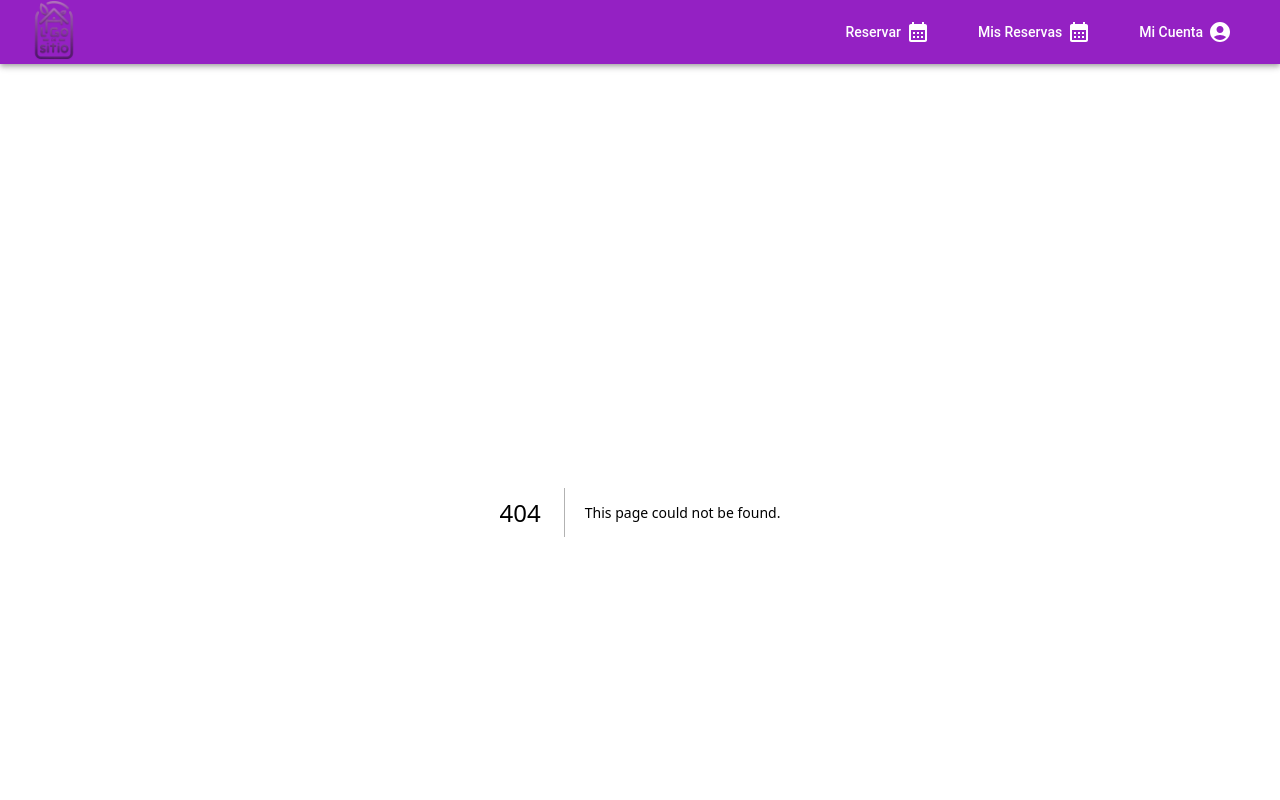
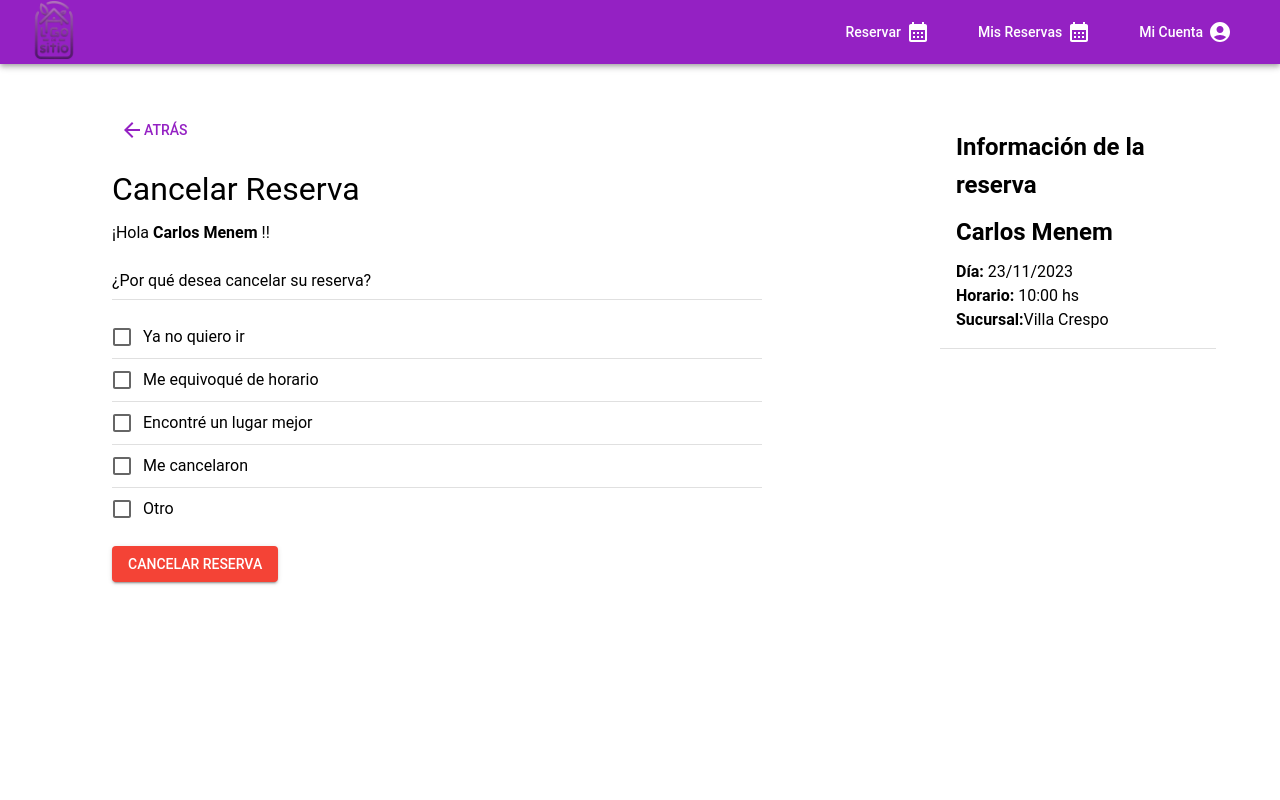
Before and after one commit to javiertrombetta/p5-front-mi-turno, a Next.js app: page /reservation/cancel in a window 1280 px wide. Before the commit this address had no page. Shown: the top 800 px of the page. Built offline with nearby package versions, Linux system fonts and the light colour scheme.

Commit message:
popups & view cancel done

```diff
--- /dev/null
+++ b/src/app/reservation/cancel/page.jsx
@@ -0,0 +1,23 @@
+"use client";
+import CancelReservation from "@/components/CancelReservation";
+import ReservationCard from "@/components/ReservationCard";
+import { Container, Grid } from "@mui/material";
+
+const page = () => {
+  return (
+    <Container>
+      <Grid container spacing={2}>
+        <Grid item xs={12} md={9}>
+          {/* En pantallas pequeñas (xs) toma el 100% del ancho, en pantallas medianas (md) toma el 75% */}
+          <CancelReservation />
+        </Grid>
+        <Grid item xs={12} md={3}>
+          {/* En pantallas pequeñas (xs) toma el 100% del ancho, en pantallas medianas (md) toma el 25% */}
+          <ReservationCard />
+        </Grid>
+      </Grid>
+    </Container>
+  );
+};
+
+export default page;
--- a/src/app/reservation/page.jsx
+++ b/src/app/reservation/page.jsx
@@ -1,7 +1,5 @@
 import { Container } from "@mui/material";
 import Checkout from "../../components/Checkout";
-import Navbar from "@/commons/Navbar";
-import Footer from "@/commons/Footer";
 
 const Reservation = () => {
   return (
--- /dev/null
+++ b/src/components/CancelReservation.jsx
@@ -0,0 +1,117 @@
+import Typography from "@mui/material/Typography";
+import Box from "@mui/material/Box";
+import Button from "@mui/material/Button";
+import ArrowBackIcon from "@mui/icons-material/ArrowBack";
+import Checkbox from "@mui/material/Checkbox";
+import FormControlLabel from "@mui/material/FormControlLabel";
+import { useState } from "react";
+import { Divider } from "@mui/material";
+
+const CancelReservation = ({ usuario, onBackButtonClick }) => {
+  const [reasons, setReasons] = useState({
+    noQuieroIr: false,
+    meEquivoqueDeHorario: false,
+    encontreLugarMejor: false,
+    meCancelaron: false,
+    otro: false,
+  });
+
+  const data = {
+    nombre: "Carlos Menem",
+  };
+
+  const handleCheckboxChange = (event) => {
+    setReasons({ ...reasons, [event.target.name]: event.target.checked });
+  };
+
+  const handleCancelClick = () => {
+    // Aquí puedes realizar la lógica de cancelación de la reserva
+    console.log("Reserva cancelada con razones:", reasons);
+  };
+
+  return (
+    <Box marginLeft={6} maxWidth={650}>
+      <Button variant="text" color="primary" onClick={onBackButtonClick}>
+        <ArrowBackIcon /> Atrás
+      </Button>
+      <br />
+      <br />
+
+      <Typography variant="h5" gutterBottom>
+        Cancelar Reserva
+      </Typography>
+      <Typography variant="body1" gutterBottom>
+        ¡Hola <b>{data.nombre}</b> !!
+        <br />
+        <br />
+        ¿Por qué desea cancelar su reserva?
+      </Typography>
+      <Divider />
+      <Box mt={2} mb={2} display="flex" flexDirection="column">
+        <FormControlLabel
+          control={
+            <Checkbox
+              checked={reasons.noQuieroIr}
+              onChange={handleCheckboxChange}
+              name="noQuieroIr"
+            />
+          }
+          label="Ya no quiero ir"
+        />
+        <Divider />
+
+        <FormControlLabel
+          control={
+            <Checkbox
+              checked={reasons.meEquivoqueDeHorario}
+              onChange={handleCheckboxChange}
+              name="meEquivoqueDeHorario"
+            />
+          }
+          label="Me equivoqué de horario"
+        />
+        <Divider />
+
+        <FormControlLabel
+          control={
+            <Checkbox
+              checked={reasons.encontreLugarMejor}
+              onChange={handleCheckboxChange}
+              name="encontreLugarMejor"
+            />
+          }
+          label="Encontré un lugar mejor"
+        />
+        <Divider />
+
+        <FormControlLabel
+          control={
+            <Checkbox
+              checked={reasons.meCancelaron}
+              onChange={handleCheckboxChange}
+              name="meCancelaron"
+            />
+          }
+          label="Me cancelaron"
+        />
+        <Divider />
+
+        <FormControlLabel
+          control={
+            <Checkbox
+              checked={reasons.otro}
+              onChange={handleCheckboxChange}
+              name="otro"
+            />
+          }
+          label="Otro"
+        />
+      </Box>
+      <Button variant="contained" color="error" onClick={handleCancelClick}>
+        Cancelar Reserva
+      </Button>
+    </Box>
+  );
+};
+
+export default CancelReservation;
--- /dev/null
+++ b/src/components/ReservationCard.jsx
@@ -0,0 +1,24 @@
+import { Card, CardContent, Divider, Typography } from "@mui/material";
+
+const ReservationCard = () => {
+  return (
+    <div marginLeft={6}>
+      <CardContent>
+        <Typography variant="h6" gutterBottom>
+          Información de la reserva
+        </Typography>
+        <Typography variant="h6" gutterBottom>
+          Carlos Menem <br />
+        </Typography>
+        <Typography variant="body1">
+          <b>Día:</b> 23/11/2023 <br />
+          <b>Horario:</b> 10:00 hs <br />
+          <b>Sucursal:</b>Villa Crespo
+        </Typography>
+      </CardContent>
+      <Divider />
+    </div>
+  );
+};
+
+export default ReservationCard;
```
Also changed, not shown: src/components/Checkout.jsx (+6 -2 lines), src/components/PopupEditSuccess.jsx (added, +35 -0 lines), src/components/PopupError.jsx (added, +38 -0 lines), src/components/PopupSuccess.jsx (added, +38 -0 lines), src/components/SelectForm.jsx (+7 -7 lines).
